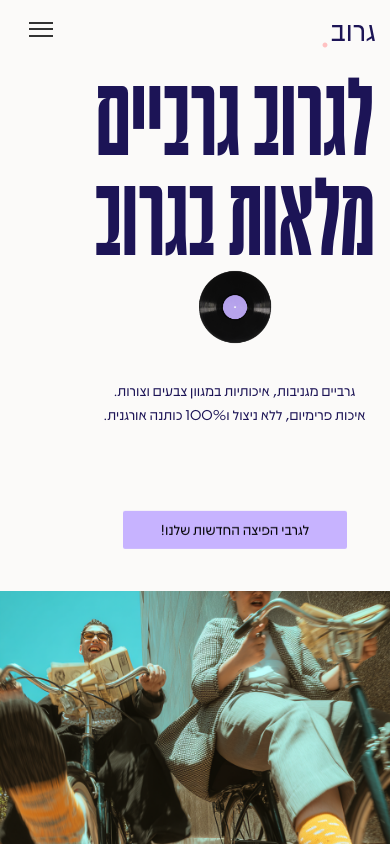
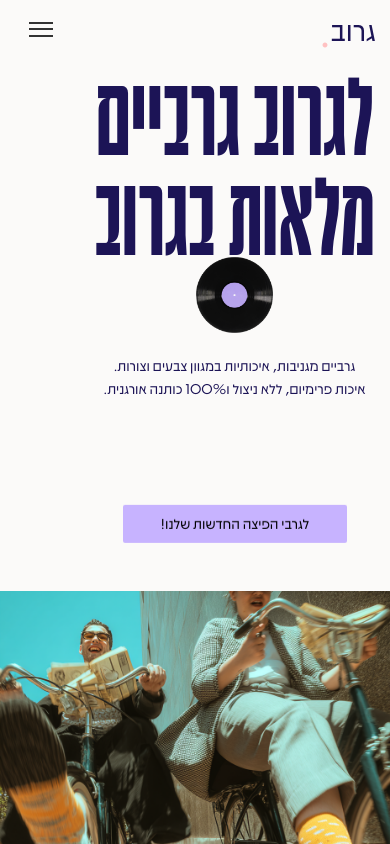
Before and after one commit to MorZeevi/groove, a React (Vite) app: page / in a window 390 px wide. Shown: the top 844 px of the page. Built offline with nearby package versions, Linux system fonts and the light colour scheme.

Commit message:
new fixes

```diff
--- a/src/sections/hero/Hero.css
+++ b/src/sections/hero/Hero.css
@@ -93,7 +93,7 @@ border-radius: 2px;
 
                     height: 70vh;
                     max-height: 70vh;
-                            grid-template-rows: 50px 20vh 110px 1fr 1fr 50px;
+                            grid-template-rows: 50px 20vh 10vh 1fr 1fr 50px;
          }
 
 
@@ -101,12 +101,12 @@ border-radius: 2px;
      position:static;
      display: flex;
      justify-content: center;
-       margin-top: 5%;
+
        right: 0;
     grid-row: 3 / 3;
     justify-self: center;
-    height: 80px;
-    width: 80px;
+    height: 10vh;
+    width: 10vh;
 }
          .subtitle-hero {
             font-size: 4vw;
```
